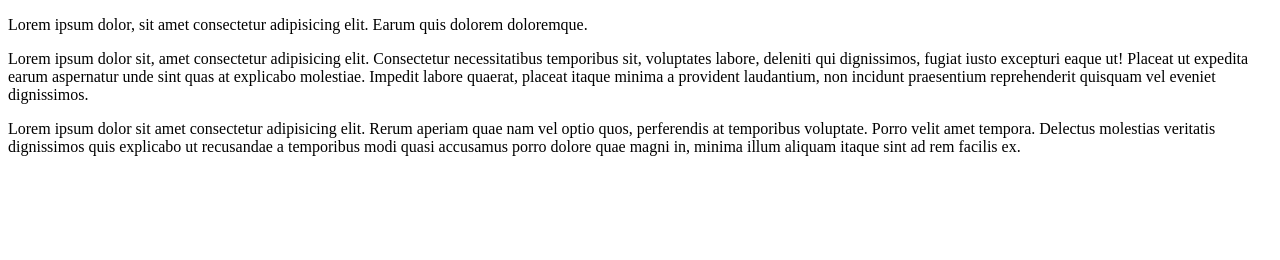
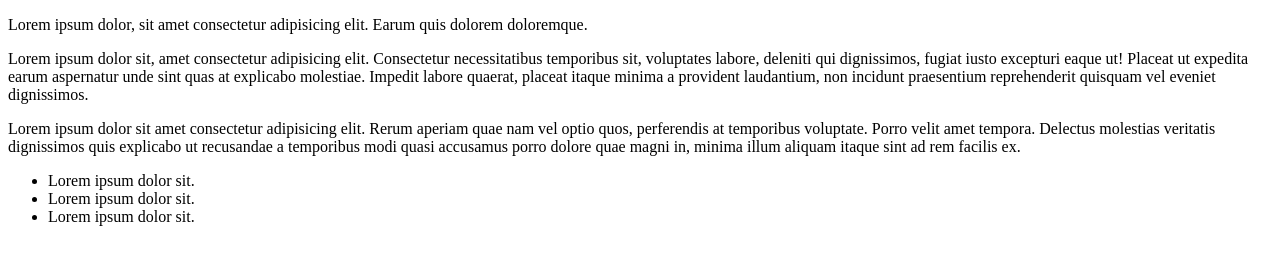
Before and after one commit to framboise02/midg, a plain HTML site: page index.html in a window 1280 px wide. Drawn offline with Linux system fonts and the light colour scheme.

Commit message:
ajout d'une liste

```diff
--- a/index.html
+++ b/index.html
@@ -10,5 +10,11 @@
     <p>Lorem ipsum dolor sit, amet consectetur adipisicing elit. Consectetur necessitatibus temporibus sit, voluptates labore, deleniti qui dignissimos, fugiat iusto excepturi eaque ut! Placeat ut expedita earum aspernatur unde sint quas at explicabo molestiae. Impedit labore quaerat, placeat itaque minima a provident laudantium, non incidunt praesentium reprehenderit quisquam vel eveniet dignissimos.</p>
     <p>Lorem ipsum dolor sit amet consectetur adipisicing elit. Rerum aperiam quae nam vel optio quos, perferendis at temporibus voluptate. Porro velit amet tempora. Delectus molestias veritatis dignissimos quis explicabo ut recusandae a temporibus modi quasi accusamus porro dolore quae magni in, minima illum aliquam itaque sint ad rem facilis ex.</p>
 
+    <ul>
+        <li>Lorem ipsum dolor sit.</li>
+        <li>Lorem ipsum dolor sit.</li>
+        <li>Lorem ipsum dolor sit.</li>
+    </ul>
+
 </body>
 </html>
```
